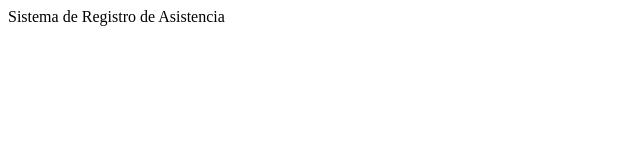
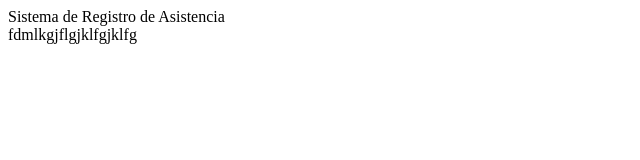
Before and after one commit to josuedekpe/lectorqr, a plain HTML site: page qrdat/web/index.html in a window 1280 px wide. Shown: the whole page, without its empty margins (0-640 px from the left). Drawn offline with Linux system fonts and the light colour scheme.

Commit message:
bkjbjkbkj

```diff
--- a/qrdat/web/index.html
+++ b/qrdat/web/index.html
@@ -12,5 +12,6 @@ and open the template in the editor.
     </head>
     <body>
         <div>Sistema de Registro de Asistencia</div>
+        <a>fdmlkgjflgjklfgjklfg</a>
     </body>
 </html>
```
